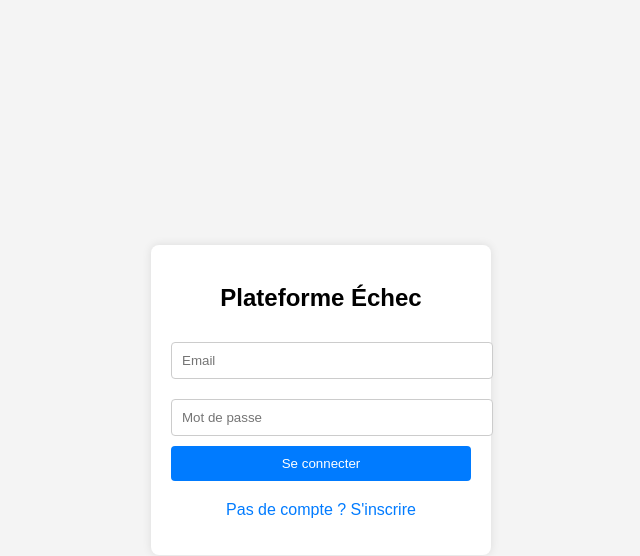
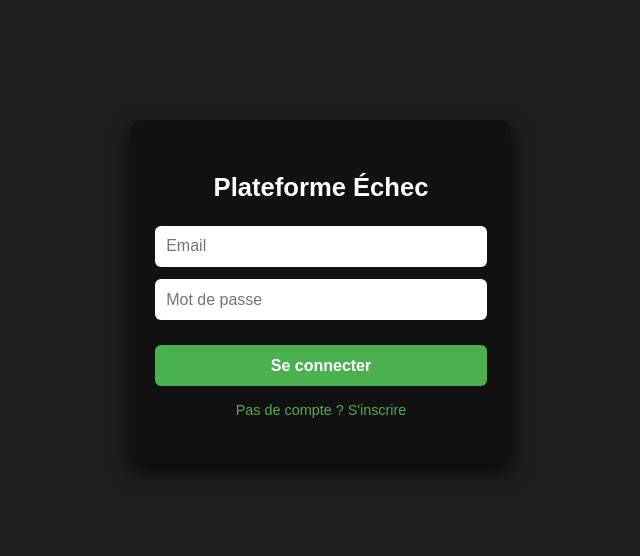
Before and after one commit to LRasolomanana/jeu-echec, a React (Vite) app: page /auth/login in a window 1280 px wide. Shown: the top 556 px of the page, without its empty margins (319-959 px from the left). Built offline with nearby package versions, Linux system fonts and the light colour scheme.

Commit message:
modification css login

```diff
--- a/src/Auth/LoginRegister.css
+++ b/src/Auth/LoginRegister.css
@@ -1,50 +1,91 @@
-body {
-  font-family: Arial, sans-serif;
-  background-color: #f4f4f4;
-  display: flex;
-  justify-content: center;
-  align-items: center;
-  height: 100vh;
-  margin: 0;
+/* Reset */
+* {
+  box-sizing: border-box;
+  font-family: Arial, Helvetica, sans-serif;
 }
 
-.container {
-  background: white;
-  padding: 20px;
-  border-radius: 8px;
-  box-shadow: 0 0 10px rgba(0,0,0,0.1);
-  width: 300px;
-  text-align: center;
+/* Fond */
+body {
+  margin: 0;
+  background: #1e1e1e;
 }
 
-h2 {
-  margin-bottom: 20px;
+/* Conteneur principal */
+.container {
+  width: 100%;
+  max-width: 380px;
+  margin: 0 auto;
+  margin-top: 10vh;
+  padding: 2rem 1.5rem;
+  background: #111;
+  border-radius: 10px;
+  box-shadow: 0 8px 20px rgba(0, 0, 0, 0.8);
+  color: white;
 }
 
-input {
-  width: 100%;
-  padding: 10px;
-  margin: 10px 0;
-  border: 1px solid #ccc;
-  border-radius: 4px;
+/* Titre */
+.container h2 {
+  text-align: center;
+  margin-bottom: 1.5rem;
+  font-size: 1.6rem;
 }
 
+/* Formulaire */
+form {
+  display: flex;
+  flex-direction: column;
+  gap: 0.8rem;
+}
+
+/* Champs */
+input {
+  padding: 0.7rem;
+  font-size: 1rem;
+  border-radius: 6px;
+  border: none;
+  outline: none;
+}
+
+/* Bouton */
 button {
-  width: 100%;
-  padding: 10px;
-  background-color: #007bff;
+  margin-top: 0.8rem;
+  padding: 0.7rem;
+  font-size: 1rem;
+  font-weight: bold;
+  background: #4caf50;
   color: white;
   border: none;
-  border-radius: 4px;
+  border-radius: 6px;
   cursor: pointer;
 }
 
 button:hover {
-  background-color: #0056b3;
+  background: #43a047;
 }
 
+/* Lien switch login/register */
 .toggle {
-  margin-top: 20px;
+  margin-top: 1rem;
+  text-align: center;
+  font-size: 0.9rem;
+  color: #4caf50;
   cursor: pointer;
-  color: #007bff;
 }
+
+/* 📱 Mobile très petit */
+@media (max-width: 360px) {
+  .container {
+    padding: 1.5rem 1rem;
+  }
+
+  .container h2 {
+    font-size: 1.4rem;
+  }
+}
+
+/* 🖥️ Desktop */
+@media (min-width: 1024px) {
+  .container {
+    margin-top: 15vh;
+  }
+}
```
